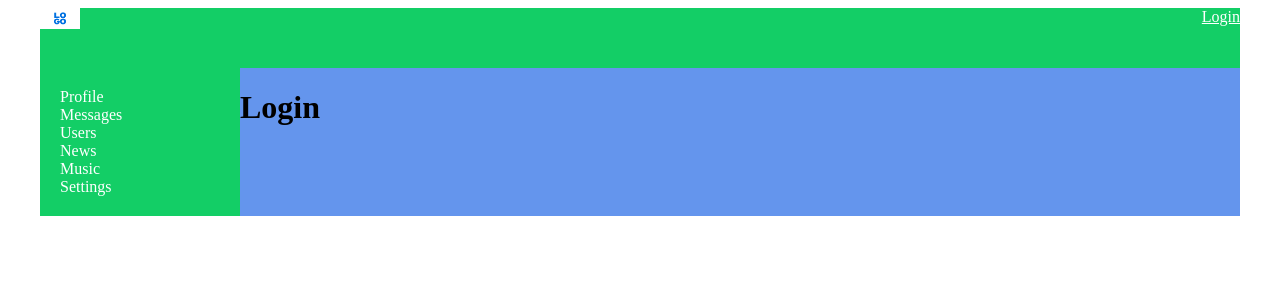
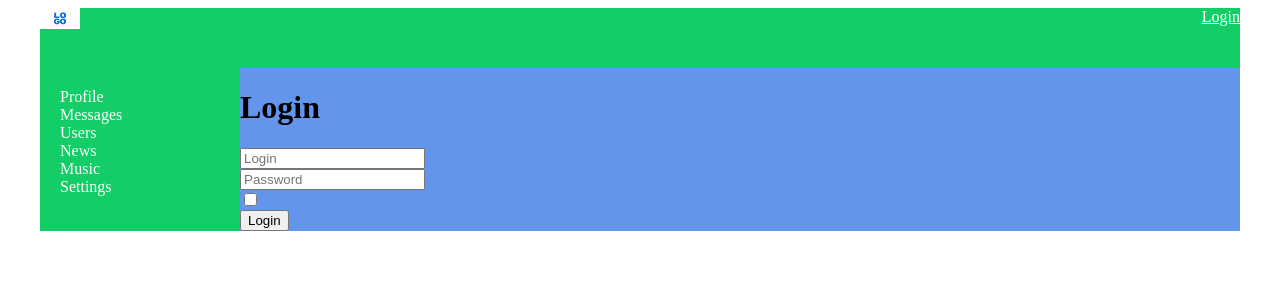
Before and after one commit to dg1886/Social_network, a React (Create React App) app: page /login in a window 1280 px wide. Shown: the top 300 px of the page. Built offline with nearby package versions, Linux system fonts and the light colour scheme; no server answers.

Commit message:
refactoring Login component;

```diff
--- /dev/null
+++ b/src/Components/Login/LoginForm.tsx
@@ -0,0 +1,26 @@
+import React from "react";
+
+
+const LoginForm = () => {
+
+    return (
+        <form>
+            <div>
+                <input placeholder={'Login'}/>
+            </div>
+
+            <div>
+                <input placeholder={'Password'}/>
+            </div>
+
+            <div>
+                <input type={'checkbox'}/>
+            </div>
+
+            <div>
+                <button>Login</button>
+            </div>
+        </form>
+    )
+}
+export default LoginForm
--- a/src/Components/Login/login.tsx
+++ b/src/Components/Login/login.tsx
@@ -1,9 +1,14 @@
 import React from "react";
+import LoginForm from "./LoginForm";
+
+const Login = () => {
+    return <div>
+        <h1>Login</h1>
+        <LoginForm/>
+    </div>
+}
 
 
-const Login = () => {
 
-    return <h1>Login</h1>
-}
 
 export default Login
--- a/src/Components/Profile/ProfileInfo/ProfileStatus.tsx
+++ b/src/Components/Profile/ProfileInfo/ProfileStatus.tsx
@@ -29,21 +29,21 @@ class ProfileStatus extends React.Component<ProfileStatusType> {
             status: e.currentTarget.value
         })
     }
-    // componentDidUpdate(prevProps: Readonly<ProfileStatusType>, prevState: Readonly<{}>, snapshot?: any) {
-    //     if(prevProps.status !== this.props.status) {
-    //         this.setState({
-    //             status:this.props.status
-    //         })
-    //     }
-    // }
+    componentDidUpdate(prevProps: Readonly<ProfileStatusType>, prevState: Readonly<{}>) {
+        if(prevProps.status !== this.props.status) {
+            this.setState({
+                status: this.props.status
+            })
+        }
+    }
 
     render() {
         return (
         <>
             {!this.state.editMode &&
             <div>
-                {this.props.status !== '' ? <span onDoubleClick={this.activateEditMode}>{this.props.status}</span> : <span onDoubleClick={this.activateEditMode}>{'not status'}</span> }
-
+                {/*{this.props.status !== '' ? <span onDoubleClick={this.activateEditMode}>{this.props.status}</span> : <span onDoubleClick={this.activateEditMode}>{'not status'}</span> }*/}
+                <span onDoubleClick={this.activateEditMode}>{this.props.status || 'No status'}</span>
             </div>
             }
             {this.state.editMode &&
```
Also changed, not shown: 1 other file (tests, documents, lock files or other folders).
